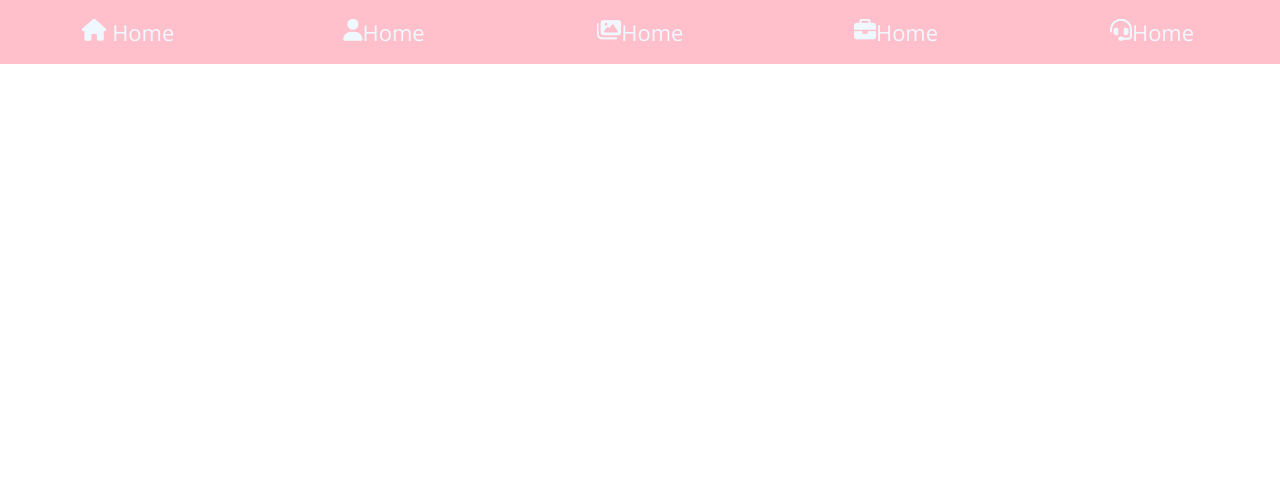
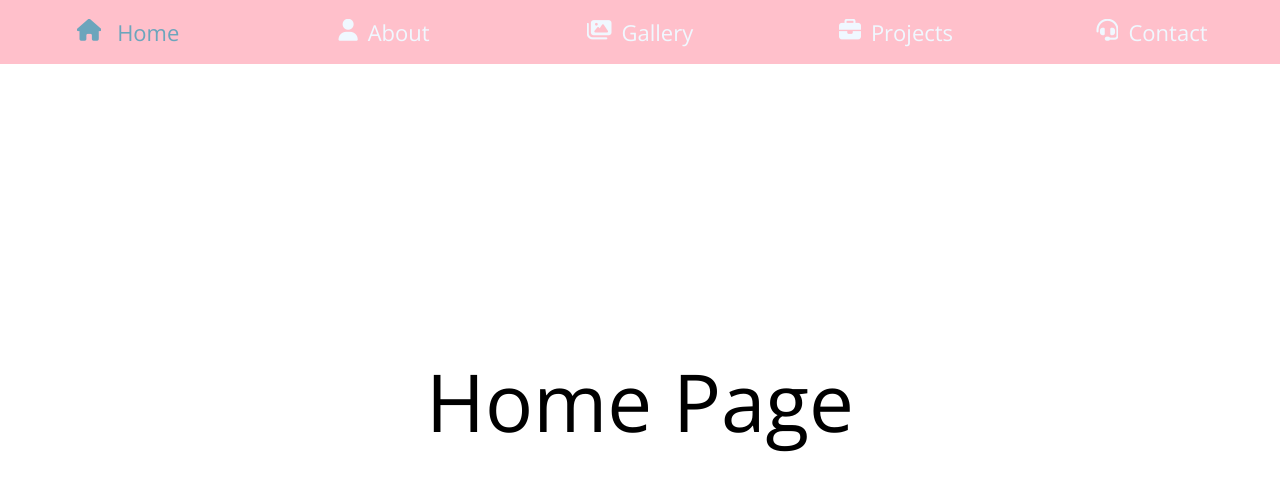
Before and after one commit to zlatanxgod/React_Project_1, a plain HTML site: page first website/index.html in a window 1280 px wide. Drawn offline with nearby package versions, Linux system fonts and the light colour scheme.

Commit message:
Basic browse

```diff
--- a/first website/css/styles.css
+++ b/first website/css/styles.css
@@ -24,7 +24,8 @@
 }
 
 .header .nav-bar {
-  display: flex; /* make it flex, for moving   */
+  display: flex; /* make it flex, for moving  THIS IS THE LATEST ITERATION OF FLEXBOX */
+  /* by default row wise align */
 }
 .header .nav-bar a {
   /*  now targeting every anchor tag */
@@ -33,5 +34,34 @@
   font-size: 22px;
   line-height: 64px; /* distance between lines ,for aligning center vertically */
   color: aliceblue;
+
   justify-content: center;
 }
+/* applying pseudo selector */
+
+.header .nav-bar a:hover {
+  filter: brightness(0.8);
+  color: skyblue;
+}
+
+.header .nav-bar span {
+  margin-left: 10px;
+}
+
+/* Styling main body section */
+
+.container {
+  display: flex;
+  width: 500%;
+  height: 100vh;
+}
+
+.container .main-section {
+  display: flex;
+  width: 20%;
+  height: 100%;
+  align-items: center; /*aligns vertically center*/
+  align-items: center; /*aligns horizontally center*/
+  justify-content: center;
+  font-size: 5rem;
+}
--- a/first website/index.html
+++ b/first website/index.html
@@ -19,13 +19,22 @@
     <header class="header">
       <nav class="nav-bar">
         <a href="#home"><i class="fas fa-home"></i> <span>home</span> </a>
-        <a href="#about"><i class="fas fa-user"></i><span>home</span></a>
-        <a href="#gallery"><i class="fas fa-images"></i><span>home</span></a>
+        <a href="#about"><i class="fas fa-user"></i><span>about</span></a>
+        <a href="#gallery"><i class="fas fa-images"></i><span>gallery</span></a>
         <a href="#projects"
-          ><i class="fas fa-briefcase"></i><span>home</span></a
+          ><i class="fas fa-briefcase"></i><span>projects</span></a
         >
-        <a href="#contact"><i class="fas fa-headset"></i><span>home</span></a>
+        <a href="#contact"
+          ><i class="fas fa-headset"></i><span>contact</span></a
+        >
       </nav>
     </header>
+    <div class="container">
+      <section id="home" class="main-section">Home page</section>
+      <section id="about" class="main-section">about</section>
+      <section id="gallery" class="main-section">gallery page</section>
+      <section id="projects" class="main-section">projects</section>
+      <section id="contact" class="main-section">contact</section>
+    </div>
   </body>
 </html>
```
